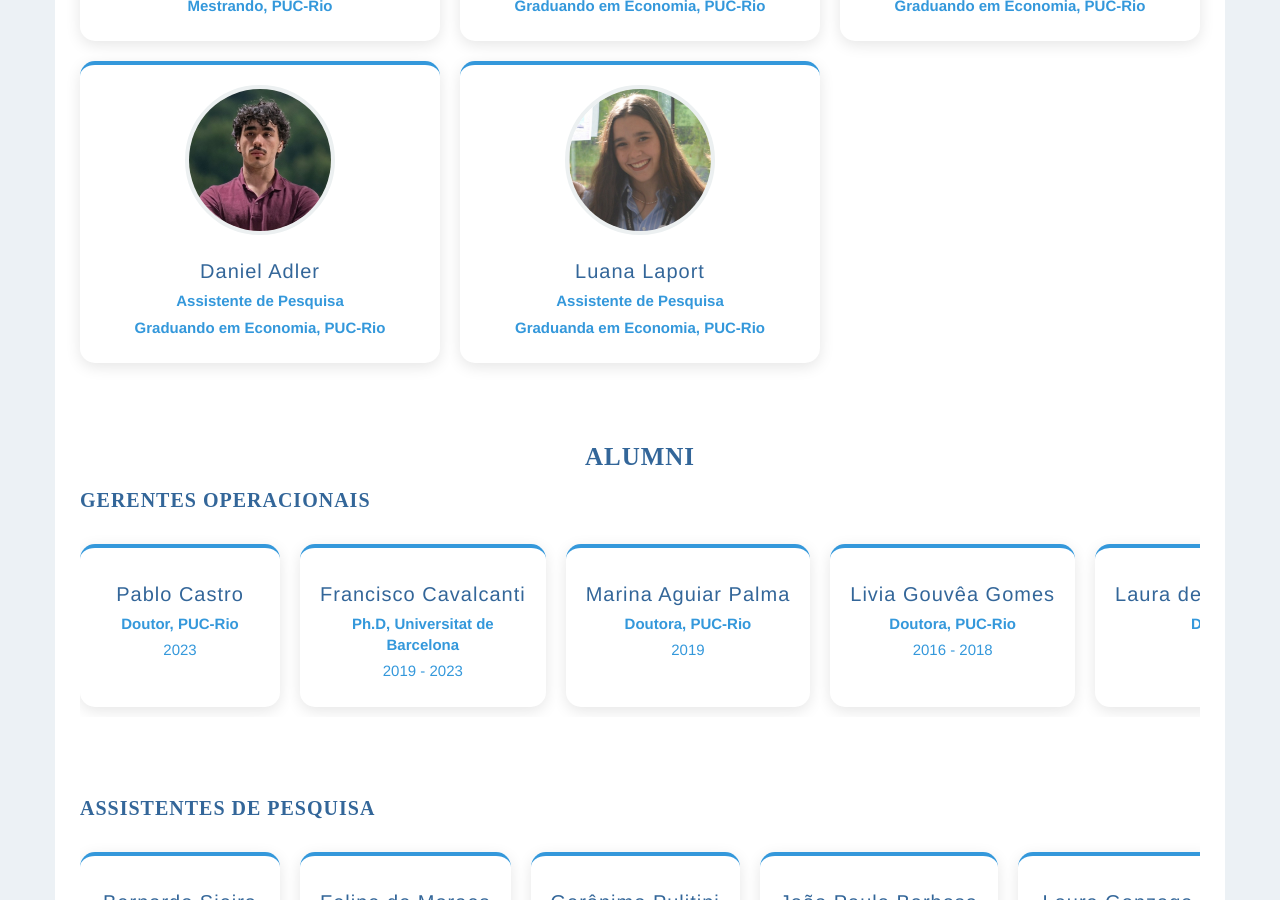
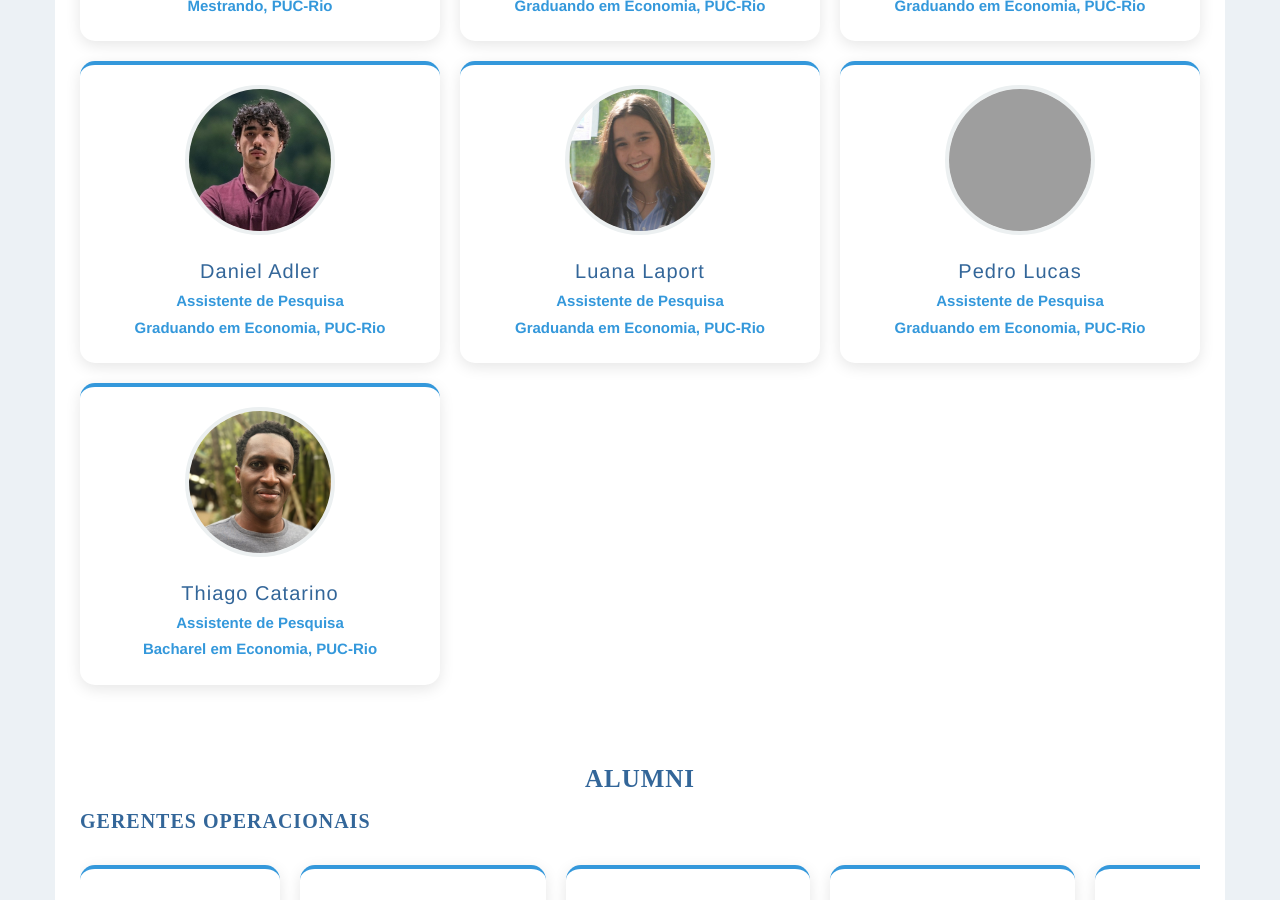
Before and after one commit to datazoompuc/datazoompuc.github.io, a Jekyll site: the page built from pt/equipe.md, in a window 1280 px wide and 900 px high, scrolled down 845 px. Built offline with Jekyll 4.4.1, drawn with Linux system fonts in a browser that asks for light colours; nearby versions of some CDN libraries; some web fonts are replaced; grey boxes are pictures that could not be loaded.

Commit message:
Adiciona Pedro Lucas e Thiago na equipe (#12)
* Adiciona Pedro Lucas e Thiago na equipe

Inclui os perfis de Pedro Lucas e Thiago nas seções em português e inglês, junto com suas fotos.

* Alterado

"RIO" para "Rio".

* Mudanças

Troquei a foto

* Mudança no código

Alterei o código e a imagem.

```diff
--- a/_data/equipe.yml
+++ b/_data/equipe.yml
@@ -55,6 +55,20 @@ pt:
     photo: "/assets/img/team/luana.jpg"
     site: "https://www.linkedin.com/in/luana-laport-842723382"
 
+  - nome: "Pedro Lucas"
+    cargo: "Assistente de Pesquisa"
+    formacao: "Graduando em Economia, PUC-Rio"
+    inicio: "2026"
+    photo: "/assets/img/team/pedro_lucas.jpg"
+    site: "https://www.linkedin.com/in/pedro-silva-195586440"
+
+  - nome: "Thiago Catarino"
+    cargo: "Assistente de Pesquisa"
+    formacao: "Bacharel em Economia, PUC-Rio"
+    inicio: "2026"
+    photo: "/assets/img/team/thiago.jpg"
+    site: "https://www.linkedin.com/in/thiagojcatarino/"
+
 en:
   - nome: "Gustavo Gonzaga"
     cargo: "General Coordinator"
@@ -111,3 +125,17 @@ en:
     inicio: "2026"
     photo: "/assets/img/team/luana.jpg"
     site: "https://www.linkedin.com/in/luana-laport-842723382"
+
+  - nome: "Pedro Lucas"
+    cargo: "Research Assistant"
+    formacao: "Economics Undergraduate, PUC-Rio"
+    inicio: "2026"
+    photo: "/assets/img/team/pedro_lucas.jpg"
+    site: "https://www.linkedin.com/in/pedro-silva-195586440"
+
+  - nome: "Thiago Catarino"
+    cargo: "Research Assistant"
+    formacao: "B.A. in Economics, PUC-Rio"
+    inicio: "2026"
+    photo: "/assets/img/team/thiago.jpg"
+    site: "https://www.linkedin.com/in/thiagojcatarino/"
```
Also changed, not shown: _data/agradecimentos.yml (+9 -0 lines), assets/img/team/thiago.jpg (added), 1 other file.
